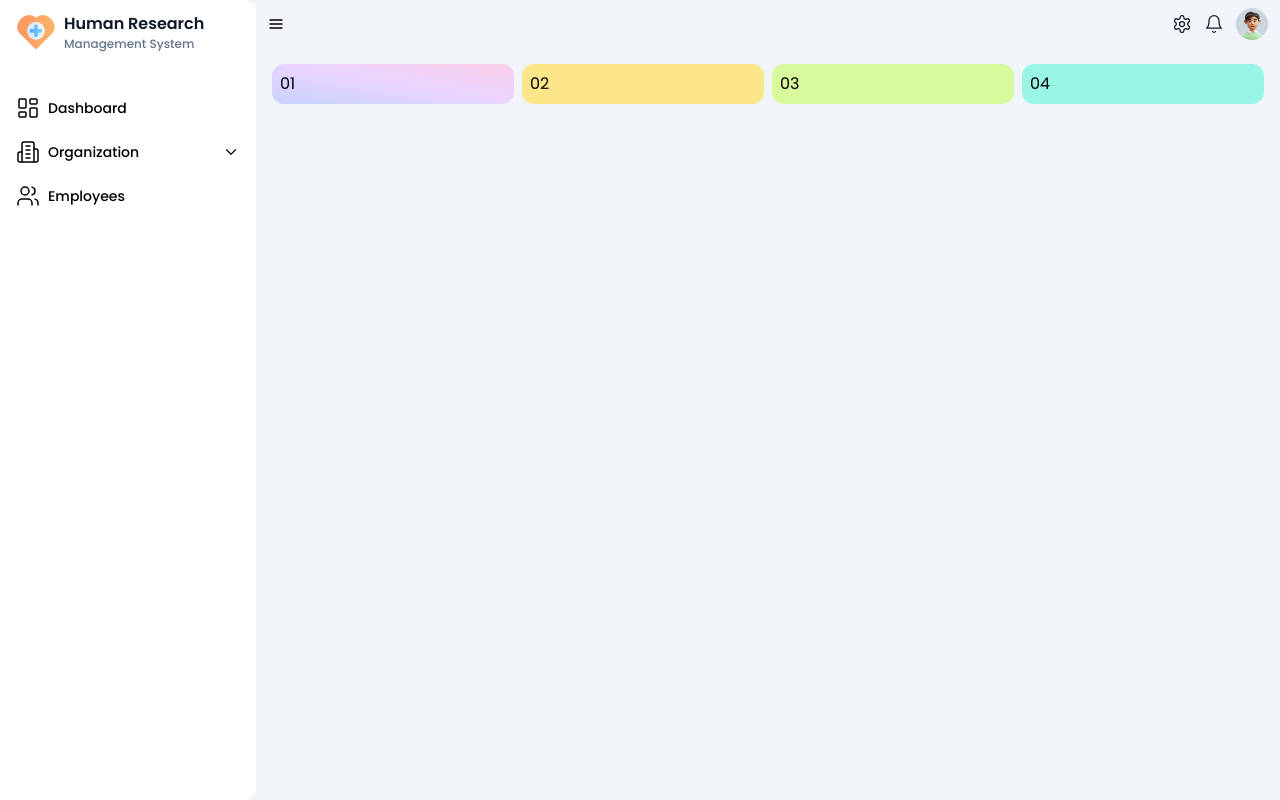
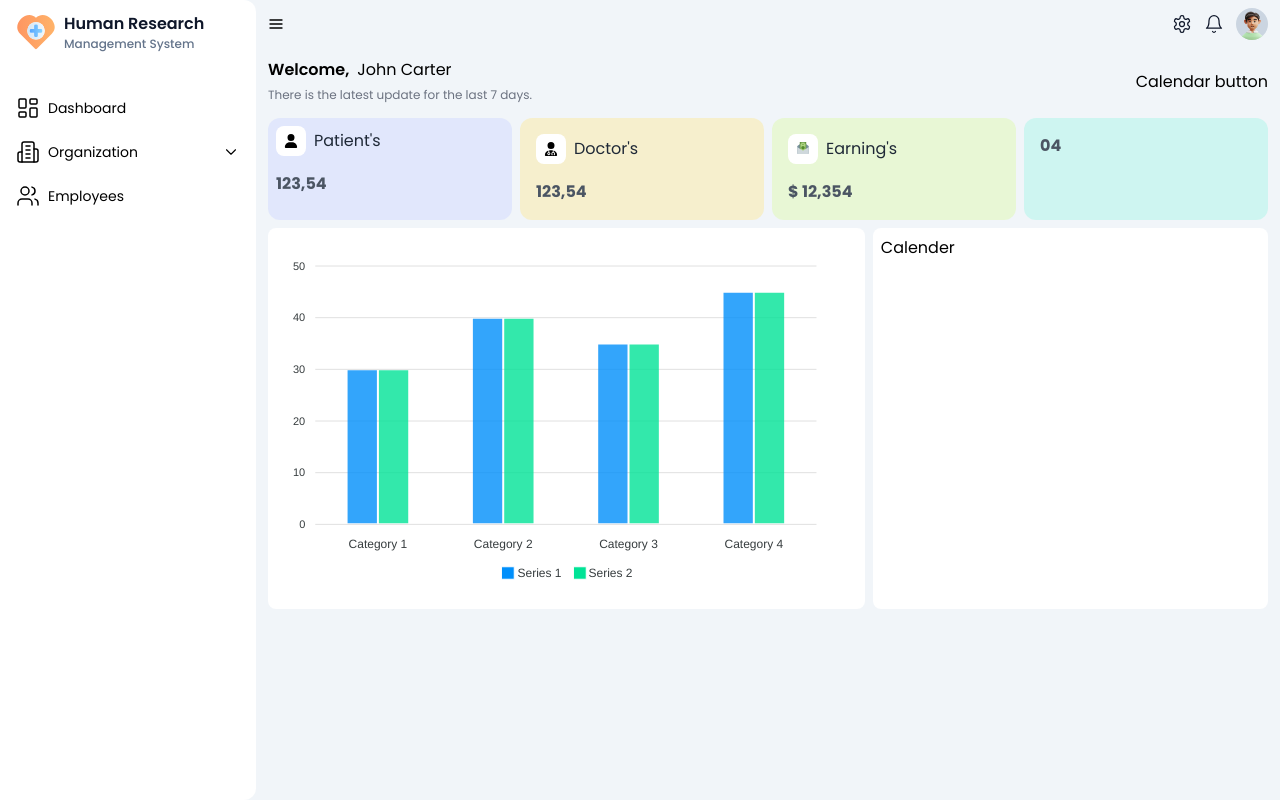
Before and after one commit to parth-patel-1798/hms, a React (Vite) app: page /dashboard in a window 1280 px wide. Built offline with nearby package versions, Linux system fonts and the light colour scheme.

Commit message:
dashboard design update

```diff
--- a/package.json
+++ b/package.json
@@ -13,11 +13,13 @@
     "preview": "vite preview"
   },
   "dependencies": {
+    "apexcharts": "^3.53.0",
     "class-variance-authority": "^0.7.0",
     "clsx": "^2.1.1",
     "gh-pages": "^6.1.1",
     "lucide-react": "^0.439.0",
     "react": "^18.3.1",
+    "react-apexcharts": "^1.4.1",
     "react-collapse": "^5.1.1",
     "react-dom": "^18.3.1",
     "react-icons": "^5.3.0",
--- a/src/contexts/MenuContext.jsx
+++ b/src/contexts/MenuContext.jsx
@@ -5,7 +5,8 @@ const MenuContext = createContext(null);
 
 export const MenuProvider = ({ children }) => {
   const { isMobile } = useScreenSize();
-  const [isOpen, setIsOpen] = useState(isMobile);
+  const [isOpen, setIsOpen] = useState(!isMobile);
+  const [isHover, setIsHover] = useState(false);
 
   function toggleMenu() {
     isMobile && setIsOpen(!isOpen);
@@ -15,7 +16,7 @@ export const MenuProvider = ({ children }) => {
     setIsOpen(!isMobile);
   }, [isMobile]);
 
-  const ProviderObj = { isOpen, setIsOpen, toggleMenu };
+  const ProviderObj = { isOpen, setIsOpen, isHover, setIsHover, toggleMenu };
   return (
     <MenuContext.Provider value={ProviderObj}>{children}</MenuContext.Provider>
   );
--- a/src/layouts/MainLayout/Sidebar/index.jsx
+++ b/src/layouts/MainLayout/Sidebar/index.jsx
@@ -55,38 +55,6 @@ const Sidebar = () => {
     });
     setActiveSubmenu(submenuIndex);
 
-    // const findActiveSubmenu = (menuItems, locationName) => {
-    //   let submenuIndex = null;
-
-    //   menuItems.forEach((menu, i) => {
-    //     // console.log(menu.link.replace(/^\/+/, "").split("/"))
-    //     if (menu.link === locationName) {
-    //       submenuIndex = i;
-    //     } else if (menu.child) {
-    //       const ciIndex = menu.child.findIndex(
-    //         (ci) => ci.link === locationName
-    //       );
-    //       if (ciIndex !== -1) {
-    //         submenuIndex = i;
-    //       } else {
-    //         // Recursively check for nested child menus
-    //         menu.child.forEach((subMenu) => {
-    //           if (subMenu.link === locationName) {
-    //             submenuIndex = i; // set the parent index
-    //           }
-    //         });
-    //       }
-    //     }
-    //   });
-
-    // console.log(submenuIndex);
-
-    // return submenuIndex;
-    // };
-
-    // const activeIndex = findActiveSubmenu(MenuItems, locationName);
-    // ;
-
     document.title = `Dashcode | ${locationName.replace(/\//g, "")}`;
   }, [location]);
 
@@ -129,7 +97,7 @@ const Sidebar = () => {
                         <span className="text-xl font-thin">{menu.icon}</span>
                       </div>
                       <div className="truncate flex-1 flex justify-between items-center pr-2">
-                        <span className="truncate text-sm font-medium">
+                        <span className="truncate text-sm font-normal">
                           {menu.title}
                         </span>
                       </div>
@@ -144,7 +112,7 @@ const Sidebar = () => {
                           <span className="text-xl font-thin">{menu.icon}</span>
                         </div>
                         <div className="truncate flex-1 flex justify-between items-center pr-2">
-                          <span className="truncate text-sm font-medium">
+                          <span className="truncate text-sm font-normal">
                             {menu.title}
                           </span>
                           <span
--- a/src/layouts/MainLayout/index.jsx
+++ b/src/layouts/MainLayout/index.jsx
@@ -11,7 +11,7 @@ const MainLayout = () => {
         <Sidebar />
         <main className="flex-1 flex flex-col z-10">
           <Header />
-          <div className="p-2 overflow-auto">
+          <div className="px-1 py-0.5 overflow-auto h-full">
             <Outlet />
           </div>
         </main>
--- a/src/routes/PrivateRoutes.jsx
+++ b/src/routes/PrivateRoutes.jsx
@@ -11,7 +11,7 @@ const PrivateRoutes = {
       loader: () => {
         return true;
       },
-      errorElement: <div>Error</div>,
+      // errorElement: <div>Error</div>,
     },
     {
       path: "/employees",
--- /dev/null
+++ b/src/views/Dashboard/ChartData/BarChart.jsx
@@ -0,0 +1,85 @@
+// src/components/BarChart.js
+import React from "react";
+import ApexCharts from "react-apexcharts";
+
+const BarChart = () => {
+  const options = {
+    chart: {
+      type: "bar",
+      height: 350,
+      toolbar: {
+        show: false, // Hide the entire toolbar
+      },
+    },
+    plotOptions: {
+      bar: {
+        horizontal: false,
+        columnWidth: "50%",
+        endingShape: "rounded",
+      },
+    },
+    dataLabels: {
+      enabled: false,
+    },
+    stroke: {
+      show: true,
+      width: 2,
+      colors: ["transparent"],
+    },
+    xaxis: {
+      categories: ["Category 1", "Category 2", "Category 3", "Category 4"],
+      labels: {
+        show: true,
+      },
+      axisBorder: {
+        show: false, // Hide x-axis border
+      },
+      axisTicks: {
+        show: false, // Hide x-axis ticks
+      },
+      lines: {
+        show: false, // Hide x-axis lines
+      },
+      grid: {
+        show: false, // Hide grid lines on x-axis
+      },
+    },
+    yaxis: {
+      labels: {
+        show: true,
+      },
+      axisBorder: {
+        show: false, // Hide y-axis border
+      },
+      axisTicks: {
+        show: false, // Hide y-axis ticks
+      },
+      lines: {
+        show: false, // Hide y-axis lines
+      },
+      grid: {
+        show: false, // Hide grid lines on y-axis
+      },
+    },
+    fill: {
+      opacity: 0.8,
+    },
+  };
+
+  const series = [
+    {
+      name: "Series 1",
+      data: [30, 40, 35, 45],
+    },
+    {
+      name: "Series 2",
+      data: [30, 40, 35, 45],
+    },
+  ];
+
+  return (
+    <ApexCharts options={options} series={series} type="bar" height={350} />
+  );
+};
+
+export default BarChart;
--- a/src/views/Dashboard/index.jsx
+++ b/src/views/Dashboard/index.jsx
@@ -1,15 +1,70 @@
 import React from "react";
+import { FaUser, FaUserDoctor } from "react-icons/fa6";
+import { FcMoneyTransfer } from "react-icons/fc";
+import ApexCharts from "react-apexcharts";
+import BarChart from "./ChartData/BarChart";
 
 const Dashboard = () => {
   return (
     <div className="h-full p-2">
-      <div className="grid grid-cols-2 lg:grid-cols-4 gap-2">
-        <div className="p-2 rounded-xl bg-gradient-to-tr from-indigo-200 via-purple-200 to-pink-200">
-          01
+      <div className="grid grid-cols-1 sm:grid-cols-2 items-center gap-4">
+        <div>
+          <label className="flex items-center gap-2">
+            <span className="font-semibold">Welcome,</span>
+            <span className="font-normal">John Carter</span>
+          </label>
+          <small className="text-xs font-normal text-gray-500">
+            There is the latest update for the last 7 days.
+          </small>
         </div>
-        <div className="p-2 rounded-xl bg-amber-200">02</div>
-        <div className="p-2 rounded-xl bg-lime-200">03</div>
-        <div className="p-2 rounded-xl bg-teal-200">04</div>
+        <div className="text-start sm:text-end">Calendar button</div>
+      </div>
+
+      <div className="grid grid-cols-2 lg:grid-cols-4 gap-2 pt-3">
+        {/* Total Patients */}
+        <div className="p-2 rounded-xl bg-indigo-200/40">
+          <div className="flex gap-2 items-center mb-4">
+            <div className="p-2 bg-white rounded-lg">
+              <FaUser className="text-sm font-thin" />
+            </div>
+            <div className="text-base font-normal text-gray-800">Patient's</div>
+          </div>
+          <div className="text-base font-bold text-gray-600 mb-4">123,54</div>
+        </div>
+
+        {/* Total Doctors */}
+        <div className="p-4 rounded-xl bg-amber-200/40">
+          <div className="flex gap-2 items-center mb-4">
+            <div className="p-2 bg-white rounded-lg">
+              <FaUserDoctor className="text-sm font-thin" />
+            </div>
+            <div className="text-base font-normal text-gray-800">Doctor's</div>
+          </div>
+          <div className="text-base font-bold text-gray-600">123,54</div>
+        </div>
+
+        {/* Earnings */}
+        <div className="p-4 rounded-xl bg-lime-200/40">
+          <div className="flex gap-2 items-center mb-4">
+            <div className="p-2 bg-white rounded-lg">
+              <FcMoneyTransfer className="text-sm font-thin" />
+            </div>
+            <div className="text-base font-normal text-gray-800">Earning's</div>
+          </div>
+          <div className="text-base font-bold text-gray-600">$ 12,354</div>
+        </div>
+
+        {/* Additional Widget */}
+        <div className="p-4 rounded-xl bg-teal-200/40">
+          <div className="text-base font-bold text-gray-600">04</div>
+        </div>
+      </div>
+
+      <div className="grid grid-cols-1 sm:grid-cols-5 gap-2 pt-2 ">
+        <div className="col-span-1 sm:col-span-3 p-2 bg-white rounded-lg">
+          <BarChart />
+        </div>
+        <div className="col-span-1 sm:col-span-2 p-2 bg-white rounded-lg">Calender</div>
       </div>
     </div>
   );
```
Also changed, not shown: 1 other file (tests, documents, lock files or other folders).
